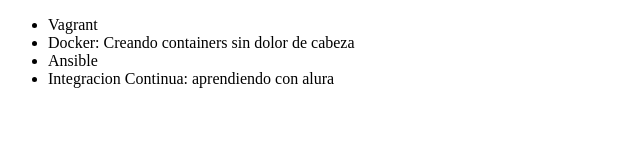
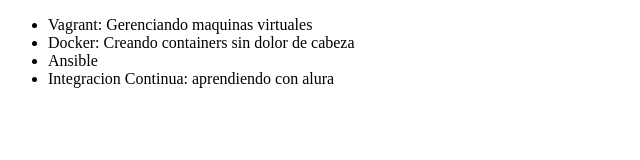
Before and after one commit to ajguani/alura-git, a plain HTML site: page index.html in a window 1280 px wide. Shown: the whole page, without its empty margins (0-640 px from the left). Drawn offline with Linux system fonts and the light colour scheme.

Commit message:
corrigiendo curso de vagrant

```diff
--- a/index.html
+++ b/index.html
@@ -6,7 +6,7 @@
     </head>
     <body>
         <ul>
-            <li>Vagrant</li>
+            <li>Vagrant: Gerenciando maquinas virtuales</li>
             <li>Docker: Creando containers sin dolor de cabeza</li>
             <li>Ansible</li>
             <li>Integracion Continua: aprendiendo con alura</li>
```
